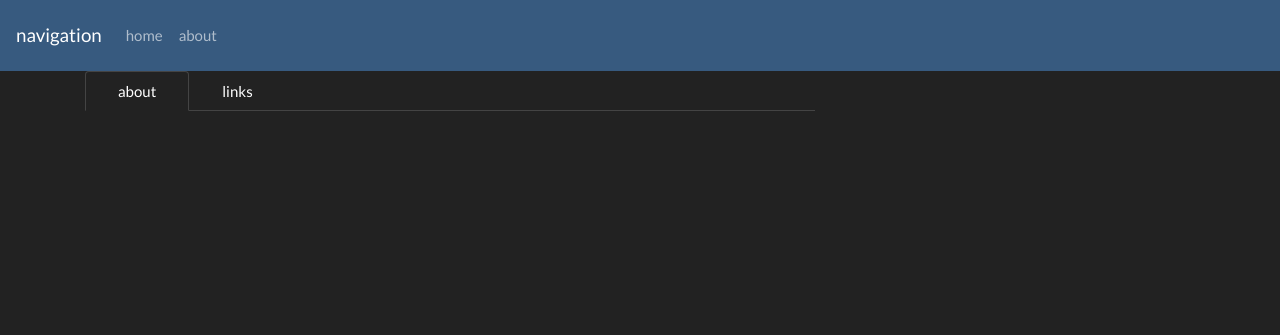
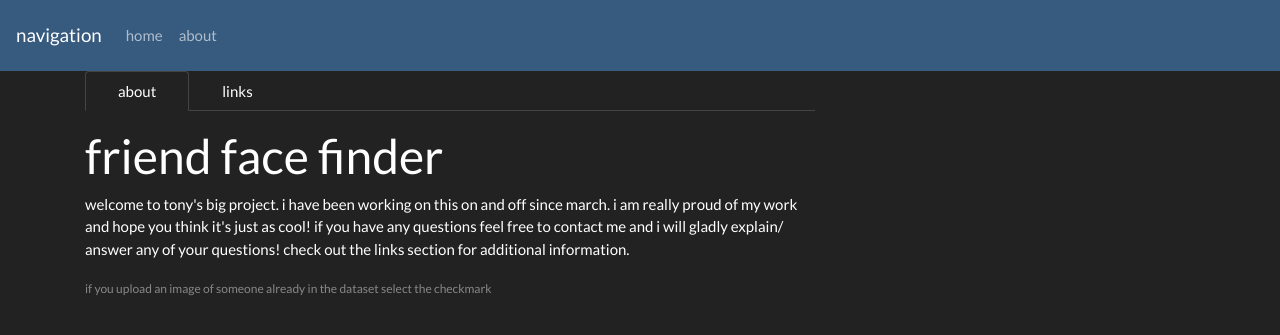
Before and after one commit to capitalisMm/facesite, a Django app: page /about/ in a window 1280 px wide. Shown: the top 335 px of the page. Run offline with Django 3.2, Linux system fonts and the light colour scheme; some libraries are stand-ins or nearby versions.

Commit message:
updated about page

```diff
--- a/face/templates/face/about.html
+++ b/face/templates/face/about.html
@@ -10,10 +10,15 @@
 </ul>
 <div id="myTabContent" class="tab-content">
   <div class="tab-pane fade show active" id="home">
-    <p></p>
+    <p><h1>friend face finder</h1>
+      <p>welcome to tony's big project. i have been working on this on and off since march. i am really proud of my work
+    and hope you think it's just as cool! if you have any questions feel free to contact me and i will gladly explain/
+        answer any of your questions! check out the links section for additional information.</p>
+      <small class="text-muted">if you upload an image of someone already in the dataset select the checkmark</small>
+    </p>
   </div>
   <div class="tab-pane fade" id="links">
-    <p></p>
+    <p>look at the actual code on my <a href="https://github.com/capitalisMm/facesite">github</a></p>
   </div>
 </div>
 
```
